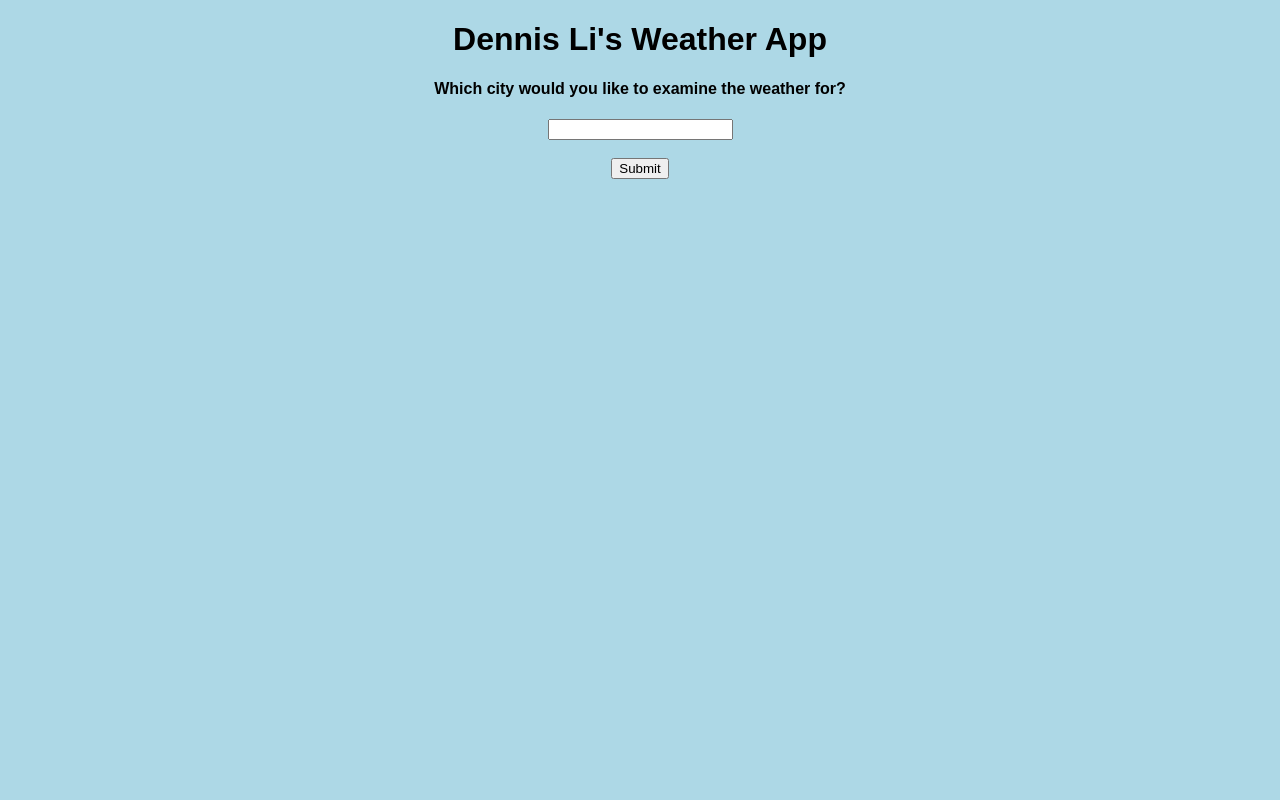
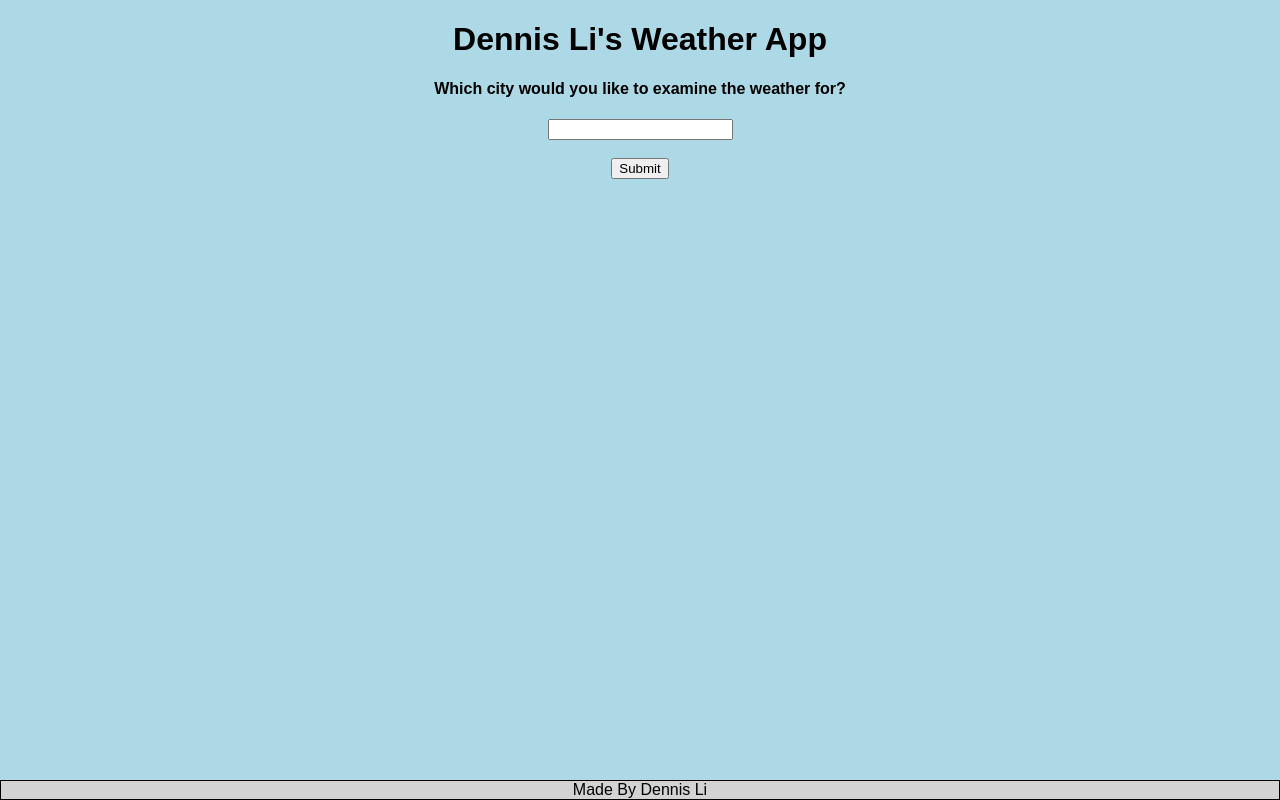
Before and after one commit to DennisLi66/Weather-App-Sample, an Electron app: page index.html in a window 1280 px wide. Drawn offline with Linux system fonts and the light colour scheme.

Commit message:
Added simple footer to webpage
also trimmed other parts a bit

```diff
--- a/index.html
+++ b/index.html
@@ -15,6 +15,9 @@
         <input type="text" name="cityName" id="cityName"><br><br>
         <button id="submitButton">Submit</button>
     </div>
+    <div id="footer">
+      Made By Dennis Li
+    </div>
   </body>
   <script type='module' src="renderer.js"></script>
 </html>
--- a/preload.js
+++ b/preload.js
@@ -4,9 +4,7 @@ const fs = require('fs');
 
 var API_KEY;
 try {
-    // const doc = fL.load();
     const doc = yaml.load(fs.readFileSync('conf.yaml'));
-    // console.log(doc.API_KEY);
     API_KEY = doc.API_KEY;
   } catch (e) {
     console.log(e);
--- a/renderer.js
+++ b/renderer.js
@@ -14,8 +14,7 @@ async function readCity(){
     //contact the api
     const date = new Date();
     var today = `${date.getFullYear()}-${date.getMonth()+1}-${date.getDate()}`; //need yyyy-mm-dd
-    var months = [ "January", "February", "March", "April", "May", "June",
-           "July", "August", "September", "October", "November", "December" ];
+    var months = [ "January", "February", "March", "April", "May", "June", "July", "August", "September", "October", "November", "December" ];
     date.setDate(date.getDate()+4);
     var later = `${date.getFullYear()}-${date.getMonth()+1}-${date.getDate()}`;
     var apiURL = `https://weather.visualcrossing.com/VisualCrossingWebServices/rest/services/timeline/${city}/${today}/${later}?key=${fL.API_KEY}`;
--- a/style.css
+++ b/style.css
@@ -20,3 +20,15 @@ body{
     padding: 10px;
     border: 1px black solid;
 }
+#footer{
+    background-color: lightgray;
+    text-align: center;
+    box-sizing: border-box;
+    position: absolute;;
+    bottom: 0px;
+    left: 0px;
+    margin: 0;
+    padding: 0;
+    width: 100%;
+    border: 1px black solid;
+}
```
